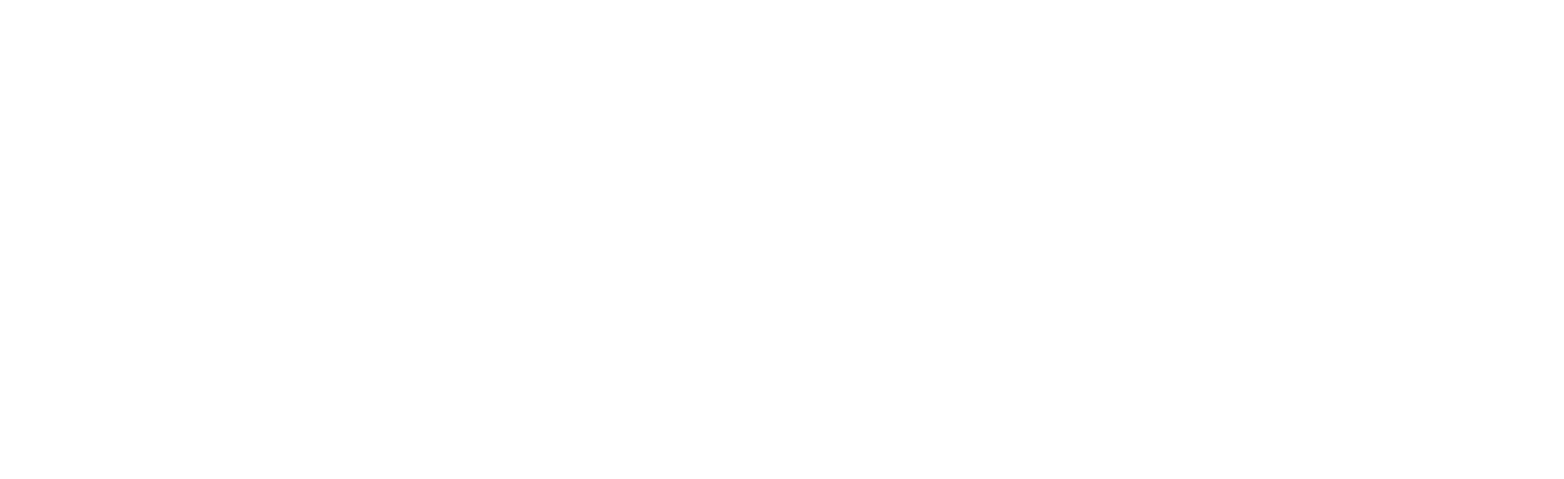
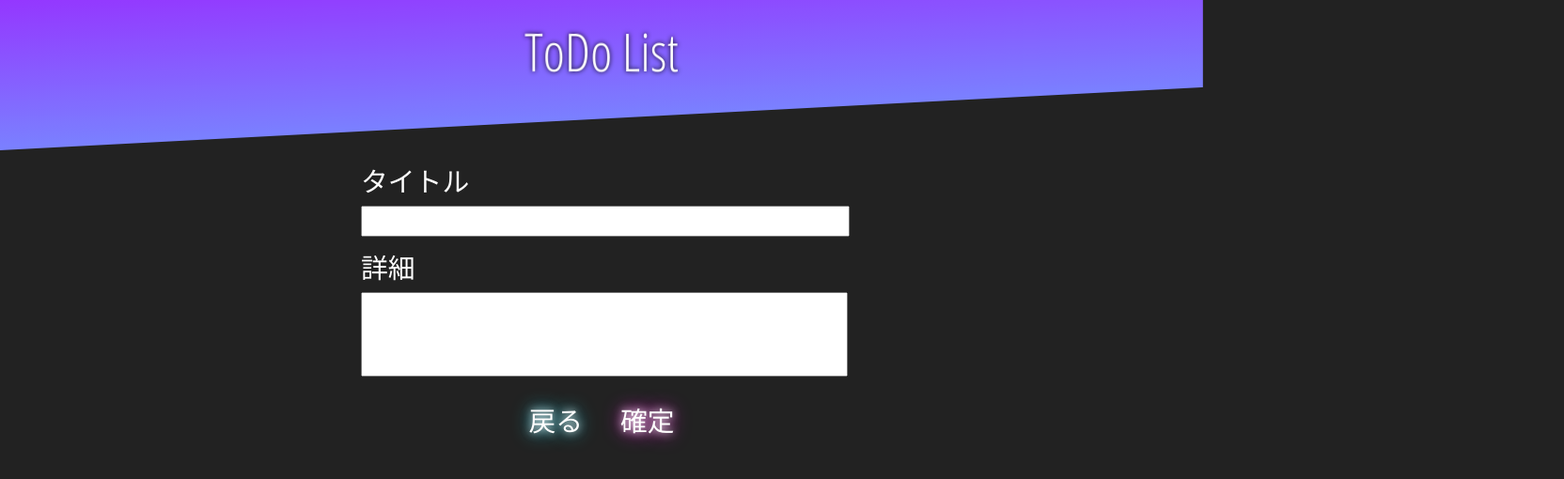
Before and after one commit to SuzukiDaishi/todo-list-web, a Nuxt app in the folder todo-app/: page /add in a window 1280 px wide. Before the commit this address had no page. Shown: the top 510 px of the page at 94% size, 1664 px wide, since content can reach past the window. Built offline with nearby package versions, Linux system fonts and the light colour scheme.

Commit message:
ページ全部完成

```diff
--- a/todo-app/components/NanameHeader.vue
+++ b/todo-app/components/NanameHeader.vue
@@ -9,12 +9,15 @@
 <script>
 export default {
   props: {
+    /** タイトルを入力すると反映 */
     title: String
   }
 }
 </script>
 
 <style scoped>
+/** ヘッダーは斜めで縦にグラデーション */
+@import url('https://fonts.googleapis.com/css?family=Open+Sans+Condensed:300&display=swap');
 header {
   position:fixed;
   width: 100vw;
--- a/todo-app/components/NeonButton.vue
+++ b/todo-app/components/NeonButton.vue
@@ -1,5 +1,6 @@
 <template>
-    <button class="kakkoii-button" :style="{'--color': this.color}">
+    <button class="kakkoii-button"
+            :style="{'--color': this.color}">
         <slot />
     </button>
 </template>
--- /dev/null
+++ b/todo-app/pages/add.vue
@@ -0,0 +1,111 @@
+<template>
+    <div class="wrapper">
+        <naname-header title="ToDo List"/>
+
+        <div id="header-space"></div>
+
+        <form @submit.prevent>
+
+            <div id="title">
+                <label>タイトル</label>
+                <br />
+                <input type="text" />
+            </div>
+
+            <div id="content">
+                <label>詳細</label>
+                <br />
+                <textarea cols="50" rows="5" wrap="soft" />
+            </div>
+
+            <div class="button-wrapper">
+                <neon-button color="hsl(187,100%,50%)"
+                             @click.native="$router.push('/')">
+                    戻る
+                </neon-button>
+                <neon-button type="submit"
+                             @click.native="submit">
+                    確定
+                </neon-button>
+            </div>
+
+        </form>
+
+    </div>
+</template>
+
+<script>
+import NanameHeader from '~/components/NanameHeader.vue'
+import NeonButton from '~/components/NeonButton.vue'
+
+export default {
+    components: {
+        NanameHeader,
+        NeonButton
+    },
+    methods: {
+        submit() {}
+    }
+}
+</script>
+
+<style>
+.wrapper {
+  width: 100vw;
+  height: 100vh;
+}
+
+html, body {
+  overscroll-behavior: none;
+  background: #222222;
+}
+
+#header-space {
+  max-height: 300px;
+  height: 20vh;
+}
+
+form {
+    color: white;
+}
+
+#title {
+    width: 100%;
+    padding-left: 30%;
+    margin-top: 20px;
+    font-size: 1.8em;
+}
+
+#title>input[type="text"] {
+    width: 40%;
+    margin-top: 10px;
+    font-size: 80%;
+}
+
+#content {
+    width: 100%;
+    padding-left: 30%;
+    margin-top: 20px;
+    font-size: 1.8em;
+}
+
+#content>textarea {
+    width: 40%;
+    margin-top: 10px;
+    font-size: 80%;
+    height: 4.5em;
+    resize: none;
+}
+
+.button-wrapper {
+    width: 100%;
+    font-size: 1.8em;
+    text-align: center;
+    margin-top: 20px;
+}
+
+.button-wrapper>:first-child {
+    margin-right: 40px;
+}
+
+</style>
--- /dev/null
+++ b/todo-app/pages/content.vue
@@ -0,0 +1,105 @@
+<template>
+    <div class="wrapper">
+        <naname-header title="ToDo List"/>
+
+        <div id="header-space"></div>
+
+        <div id="content-box">
+
+            <div id="title">
+                <label>タイトル</label>
+                <br />
+                <input type="text" readonly :value="$route.query.title"/>
+            </div>
+
+            <div id="content">
+                <label>詳細</label>
+                <br />
+                <textarea cols="50" rows="5" wrap="soft" readonly
+                          :value="$route.query.content"/>
+            </div>
+
+            <div class="button-wrapper">
+                <neon-button color="hsl(187,100%,50%)"
+                             @click.native="$router.push('/')">
+                    戻る
+                </neon-button>
+            </div>
+
+        </div>
+
+    </div>
+</template>
+
+<script>
+import NanameHeader from '~/components/NanameHeader.vue'
+import NeonButton from '~/components/NeonButton.vue'
+
+export default {
+    components: {
+        NanameHeader,
+        NeonButton
+    },
+    methods: {
+        submit() {}
+    }
+}
+</script>
+
+<style>
+.wrapper {
+  width: 100vw;
+  height: 100vh;
+}
+
+html, body {
+  overscroll-behavior: none;
+  background: #222222;
+}
+
+#header-space {
+  max-height: 300px;
+  height: 20vh;
+}
+
+#content-box {
+    color: white;
+}
+
+#title {
+    width: 100%;
+    padding-left: 30%;
+    margin-top: 20px;
+    font-size: 1.8em;
+}
+
+#title>input[type="text"] {
+    width: 40%;
+    margin-top: 10px;
+    font-size: 80%;
+}
+
+#content {
+    width: 100%;
+    padding-left: 30%;
+    margin-top: 20px;
+    font-size: 1.8em;
+}
+
+#content>textarea {
+    width: 40%;
+    margin-top: 10px;
+    font-size: 80%;
+    height: 4.5em;
+    resize: none;
+}
+
+.button-wrapper {
+    width: 100%;
+    font-size: 1.8em;
+    text-align: center;
+    margin-top: 20px;
+}
+
+
+</style>
--- a/todo-app/pages/index.vue
+++ b/todo-app/pages/index.vue
@@ -12,16 +12,19 @@
         <span>
           <span class="no-copy">- </span>{{item.title}}
         </span>
-        <neon-button class="right" :color="getGradation(item.index, todoList.length)">
+        <neon-button class="right"
+                     :color="getGradation(item.index, todoList.length)">
           <i class="fa fa-trash" ></i>削除
         </neon-button>
-        <neon-button class="right" :color="getGradation(item.index, todoList.length)">
+        <neon-button class="right"
+                     :color="getGradation(item.index, todoList.length)"
+                     @click.native="$router.push({ path: '/content', query: item })">
           <i class="fa fa-edit"></i>説明
         </neon-button>
       </div>
 
       <div class="item center">
-        <neon-button>
+        <neon-button @click.native="$router.push('/add')">
           <i class="fa fa-plus-square"></i>追加
         </neon-button>
       </div>
@@ -56,17 +59,17 @@
         {
           index: 0,
           title: 'トイレットペーパー',
-          content: ''
+          content: 'トイレのやつなくなってたので買ってくる(2まい)'
         },
         {
           index: 1,
           title: '醤油',
-          content: ''
+          content: '今日の夜はエリンギを焼きたい'
         },
         {
           index: 2,
           title: 'TODOリスト作成',
-          content: ''
+          content: 'これ作らねば...'
         },
       ]
     }
@@ -75,8 +78,6 @@
 </script>
 
 <style>
-@import url('https://fonts.googleapis.com/css?family=Open+Sans+Condensed:300&display=swap');
-
 .wrapper {
   width: 100vw;
   height: 100vh;
```
Also changed, not shown: 1 other file (tests, documents, lock files or other folders).
